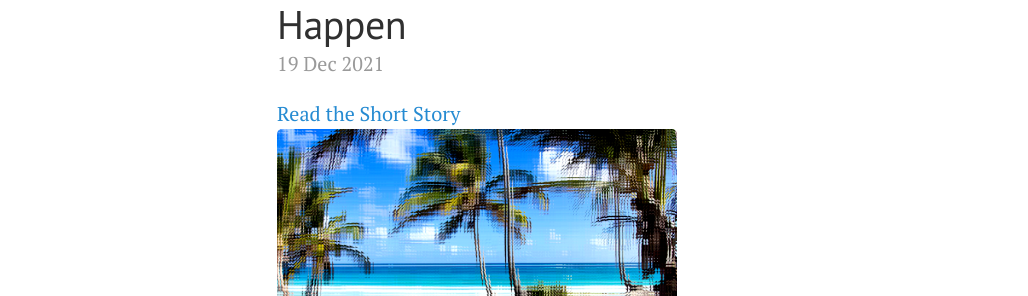
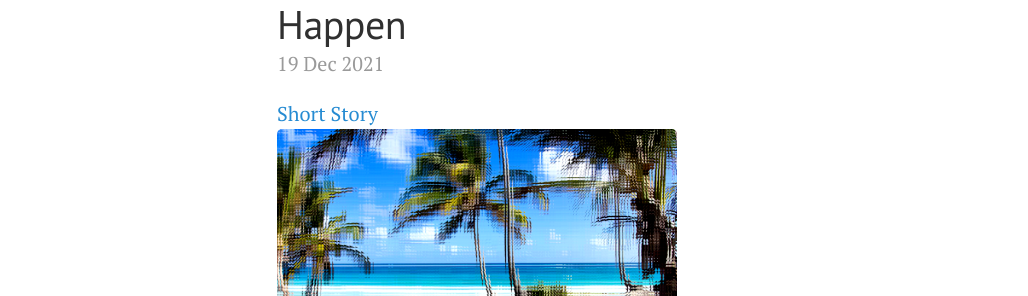
Before and after one commit to SOSTaler/sostaler.github.io, a Jekyll site: the page built from _posts/2021-12-19-Come-For-A-Swim-And-Good-Things-Will-Happen.md, in a window 1280 px wide. Shown: the part 183-479 px from the top of the page, without its empty margins (3-1031 px from the left). Built offline with Jekyll 4.4.1, drawn with Linux system fonts in a browser that asks for light colours; comment, search, counter and statistics services are not loaded.

Commit message:
Update 2021-12-19-Come-For-A-Swim-And-Good-Things-Will-Happen.md

```diff
--- a/_posts/2021-12-19-Come-For-A-Swim-And-Good-Things-Will-Happen.md
+++ b/_posts/2021-12-19-Come-For-A-Swim-And-Good-Things-Will-Happen.md
@@ -5,4 +5,4 @@ date: 2021-12-19 00:00:05
 ---
 
 
-[Read the Short Story<br> ![Beach](/pic/beach-400x265.png "Beach")  ](http://rickywilhelmson.com/ComeForASwim/)
+[Short Story<br> ![Beach](/pic/beach-400x265.png "Beach")  ](http://rickywilhelmson.com/ComeForASwim/)
```
